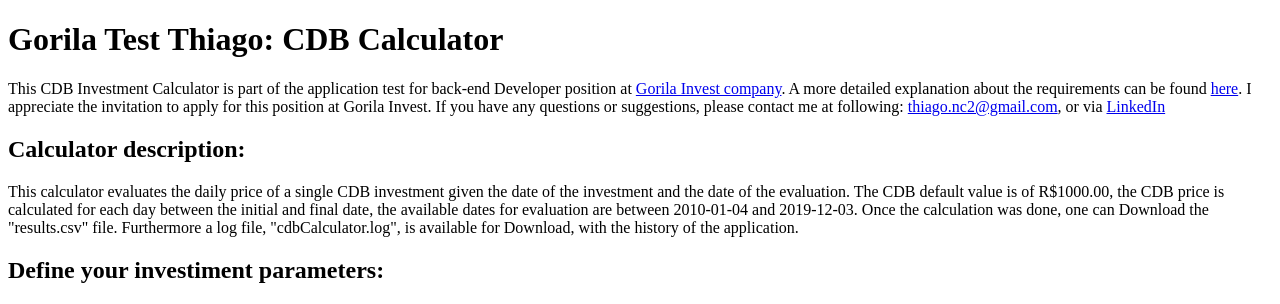
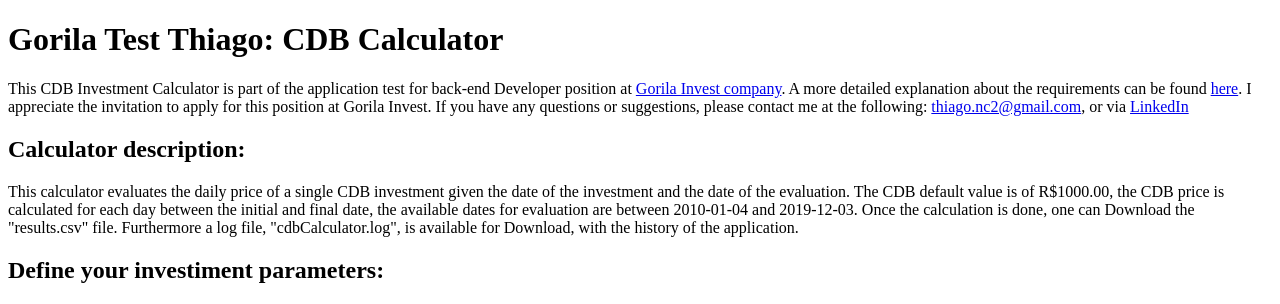
Before and after one commit to thiagonc2/GorilaTest, a Flask app: page / in a window 1280 px wide. Shown: the top 304 px of the page. Run offline with Flask 2, Linux system fonts and the light colour scheme.

Commit message:
Text Correcteions

```diff
--- a/app.py
+++ b/app.py
@@ -1,5 +1,10 @@
+#!/usr/bin/env python
+
+#### DESCRIPTION ####
 # Python Script to calculate a CDB invesment, considering the initial investment date, the CDB rate, ...
 # an evaluation date and the CDI daily rate from a csv file.
+# Programming Language: Python 3.8
+# Wep Framework: Flask 1.1.2 - Werkzeug 1.0.1
 
 __author__ = "Thiago Neves"
 __copyright__ = ""
@@ -9,17 +14,21 @@ __version__ = "1.0.0"
 __maintainer__ = "Thiago Neves"
 __email__ = "thiago.nc2@gmail.com"
 __status__ = "Prototype"
+__date__ = "2021-01-04"
 
+# Flask functions
 from flask import Flask, make_response, request, render_template, send_from_directory, jsonify
-from processing import cdbCalculator
 # converts string to datetime object and vice-versa
 import datetime
 # math for datetime objects
 from datetime import datetime, timedelta
+# Logging
 import logging
 from logging.handlers import RotatingFileHandler
+# File management
 import glob, os
 from shutil import copyfile
+from processing import cdbCalculator
 
 # Initiate App
 app = Flask(__name__)
--- a/processing.py
+++ b/processing.py
@@ -21,7 +21,7 @@ import glob, os
         # outputRates: the CDI of each day
         # totalYield: the total Yield in of the CDB at evaluation date
 
-debug = True
+debug = False
 
 def cdbCalculator(investmentDate, cdbRate, currentDate):
 
--- a/templates/line_chart2.html
+++ b/templates/line_chart2.html
@@ -23,12 +23,12 @@
     <!-- App Description -->
     <h1>Gorila Test Thiago: CDB Calculator</h1>
     	<p><div> This CDB Investment Calculator is part of the application test for back-end Developer position at <a href="https://gorila.com.br/" target="_blank"> Gorila Invest company</a>. A more detailed explanation about the requirements can be found <a href="https://www.notion.so/Teste-para-desenvolvedor-back-end-pleno-fd5b6e07475e4af3bc99342c15bb3edc" target="_blank"> here</a>.
-        I appreciate the invitation to apply for this position at Gorila Invest. If you have any questions or suggestions, please contact me at following: <a href = "mailto: thiago.nc2@gmail.com">thiago.nc2@gmail.com</a>, or via <a href="https://www.linkedin.com/in/thiago-neves" target="_blank" > LinkedIn </a></div></p>
+        I appreciate the invitation to apply for this position at Gorila Invest. If you have any questions or suggestions, please contact me at the following: <a href = "mailto: thiago.nc2@gmail.com">thiago.nc2@gmail.com</a>, or via <a href="https://www.linkedin.com/in/thiago-neves" target="_blank" > LinkedIn </a></div></p>
 
     <h2>Calculator description:</h2>
     <p><div> This calculator evaluates the daily price of a single CDB investment given the date of the investment and the date of the evaluation.
             The CDB default value is of R$1000.00, the CDB price is calculated for each day between the initial and final date, the available dates for evaluation are between 2010-01-04 and 2019-12-03.
-            Once the calculation was done, one can Download the "results.csv" file. Furthermore a log file, "cdbCalculator.log", is available for Download, with the history of the application. </div></p>
+            Once the calculation is done, one can Download the "results.csv" file. Furthermore a log file, "cdbCalculator.log", is available for Download, with the history of the application. </div></p>
 
     <h2>Define your investiment parameters:</h2>
 
```
